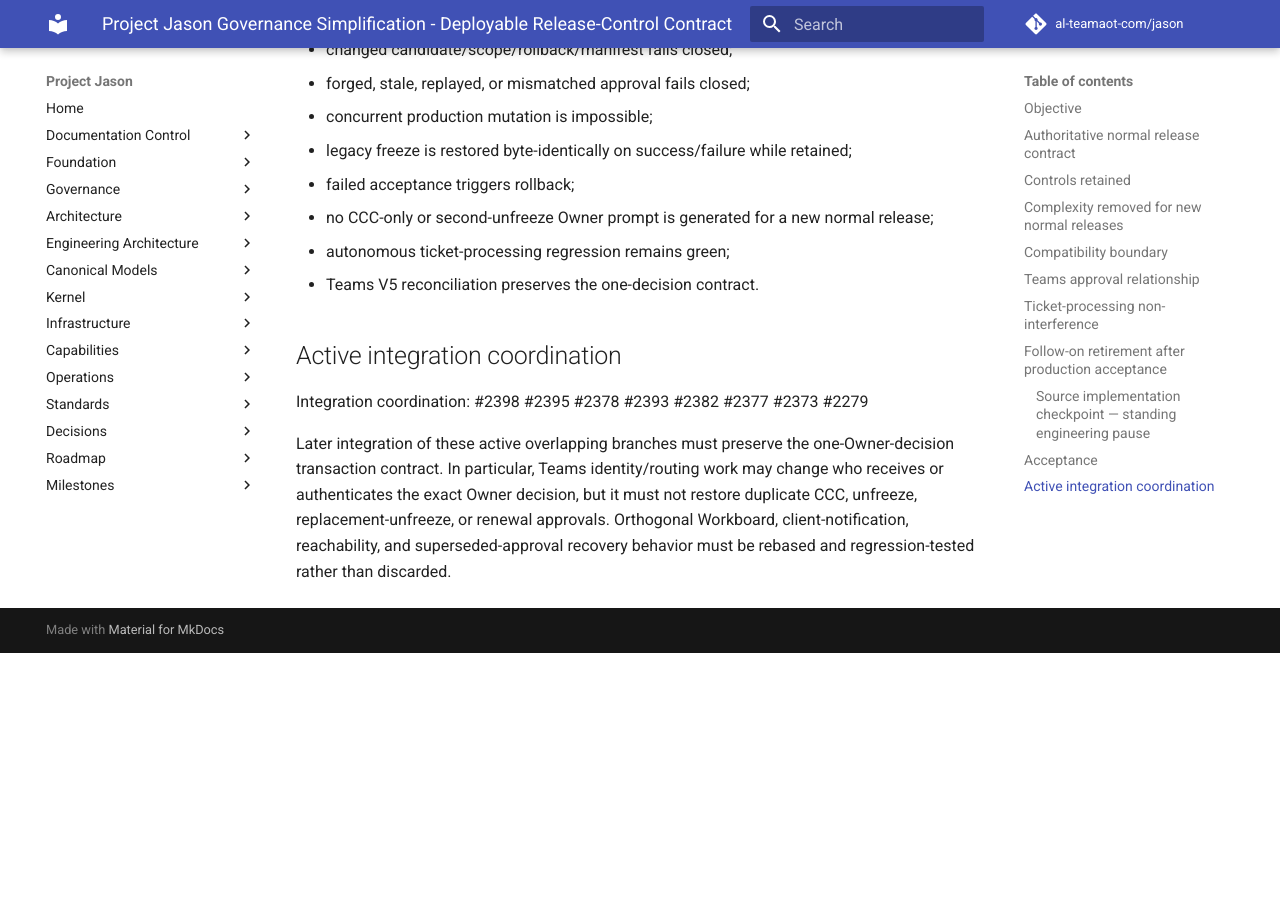
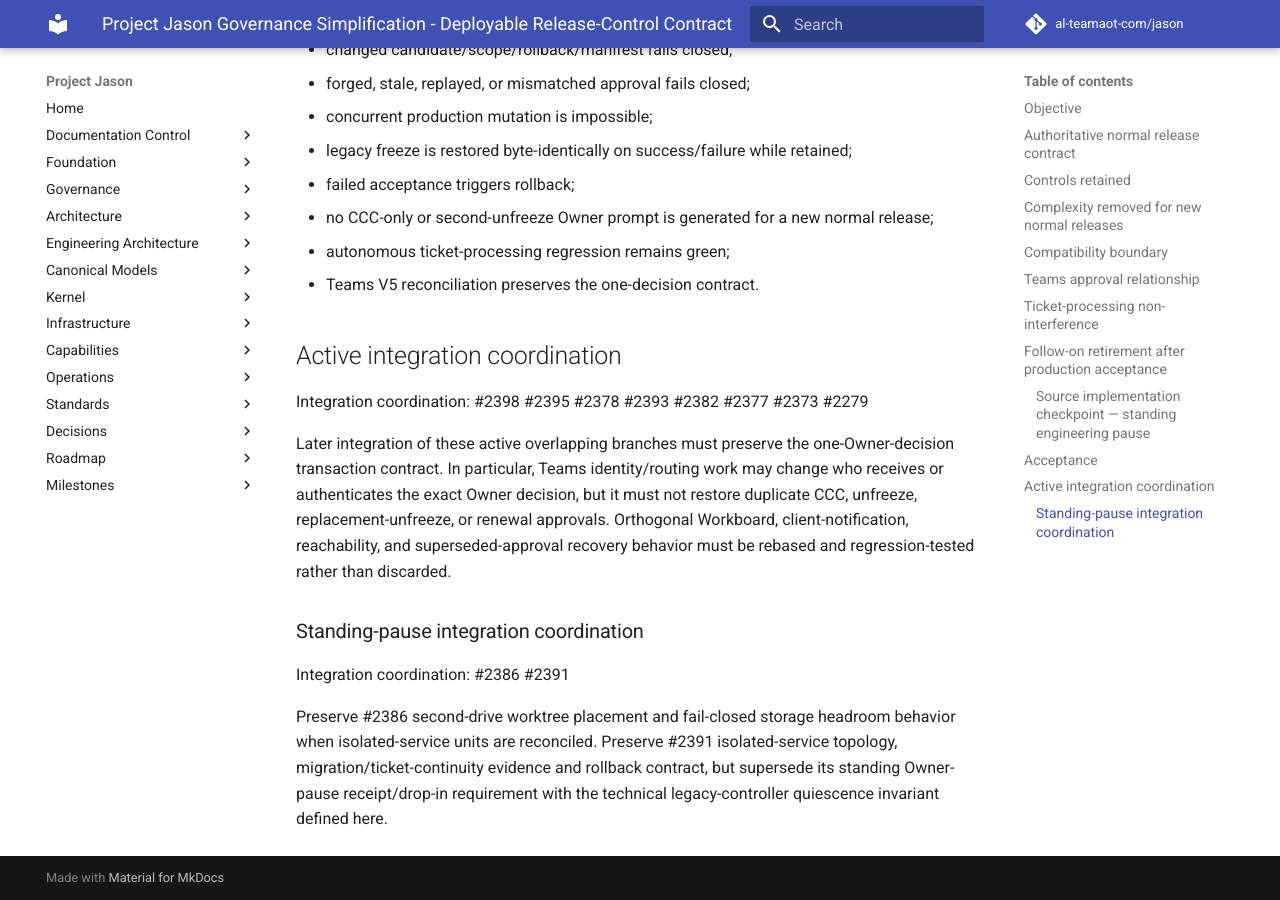
Before and after one commit to al-teamaot-com/jason, an MkDocs documentation site: the page built from docs/operations/Jason-Governance-Simplification-20261110.md, in a window 1280 px wide and 900 px high, scrolled down 3738 px. Built offline with MkDocs 1.6.1 and Material for MkDocs 9.7.7, drawn with Linux system fonts in a browser that asks for light colours; comment, search, counter and statistics services are not loaded; before the commit the page ends 4391 px from its top, so only the background shows below that.

Commit message:
Record standing-pause integration reconciliation

```diff
--- a/docs/operations/Jason-Governance-Simplification-20261110.md
+++ b/docs/operations/Jason-Governance-Simplification-20261110.md
@@ -116,3 +116,9 @@ The simplification is production-ready only when all of the following are true:
 Integration coordination: #2398 #2395 #2378 #2393 #2382 #2377 #2373 #2279
 
 Later integration of these active overlapping branches must preserve the one-Owner-decision transaction contract. In particular, Teams identity/routing work may change who receives or authenticates the exact Owner decision, but it must not restore duplicate CCC, unfreeze, replacement-unfreeze, or renewal approvals. Orthogonal Workboard, client-notification, reachability, and superseded-approval recovery behavior must be rebased and regression-tested rather than discarded.
+
+### Standing-pause integration coordination
+
+Integration coordination: #2386 #2391
+
+Preserve #2386 second-drive worktree placement and fail-closed storage headroom behavior when isolated-service units are reconciled. Preserve #2391 isolated-service topology, migration/ticket-continuity evidence and rollback contract, but supersede its standing Owner-pause receipt/drop-in requirement with the technical legacy-controller quiescence invariant defined here.
```
